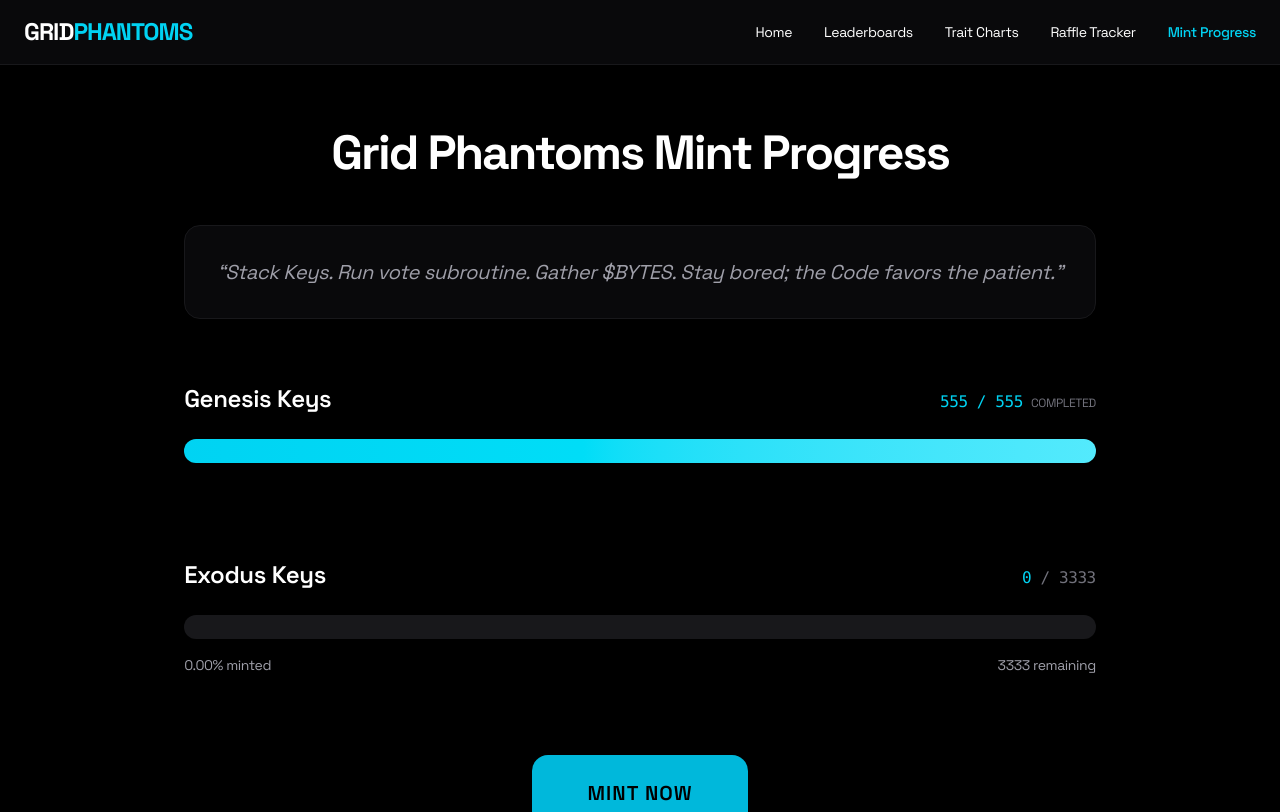
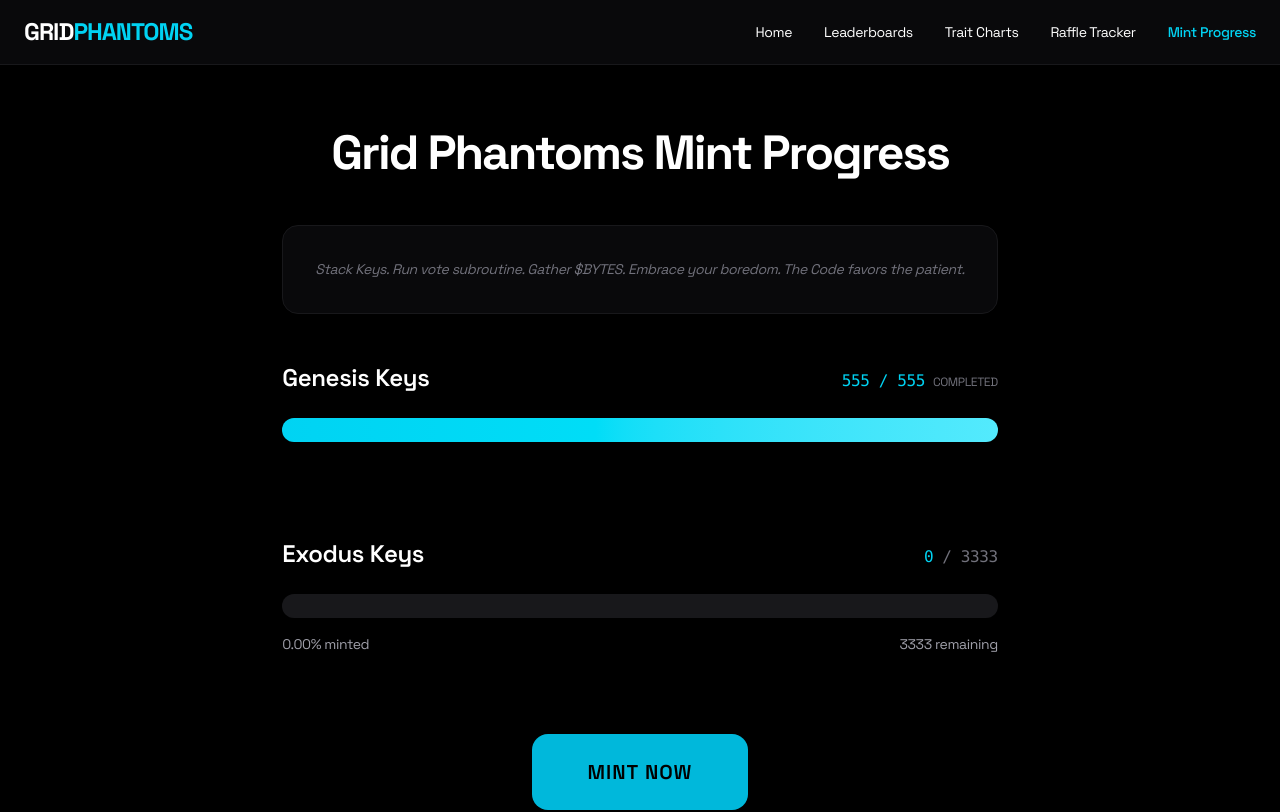
Before and after one commit to GridPhantoms/grid-keys-points, a Next.js app: page /mint-progress in a window 1280 px wide. Shown: the top 812 px of the page. Built offline with nearby package versions, Linux system fonts and the light colour scheme; no server answers.

Commit message:
Update quote styling on Mint Progress page

```diff
--- a/app/mint-progress/page.tsx
+++ b/app/mint-progress/page.tsx
@@ -87,14 +87,14 @@ export default function MintProgress() {
           Grid Phantoms Mint Progress
         </h1>
 
-        {/* Quote Box - Now directly under the title */}
-        <div className="mb-16 mx-auto max-w-5xl">
-          <div className="bg-zinc-950 border border-zinc-900 rounded-2xl p-8 text-center">
-            <p className="text-xl italic text-zinc-400">
-              “Stack Keys. Run vote subroutine. Gather $BYTES. Stay bored; the Code favors the patient.”
-            </p>
-          </div>
-        </div>
+        {/* Quote Box */}
+<div className="my-12 mx-auto max-w-5xl">
+  <div className="bg-zinc-950 border border-zinc-900 rounded-2xl p-6 md:p-8 text-center">
+    <p className="text-sm italic text-zinc-500 leading-relaxed">
+      Stack Keys. Run vote subroutine. Gather $BYTES. Embrace your boredom. The Code favors the patient.
+    </p>
+  </div>
+</div>
 
         <div className="space-y-24">
           {/* Genesis */}
```
